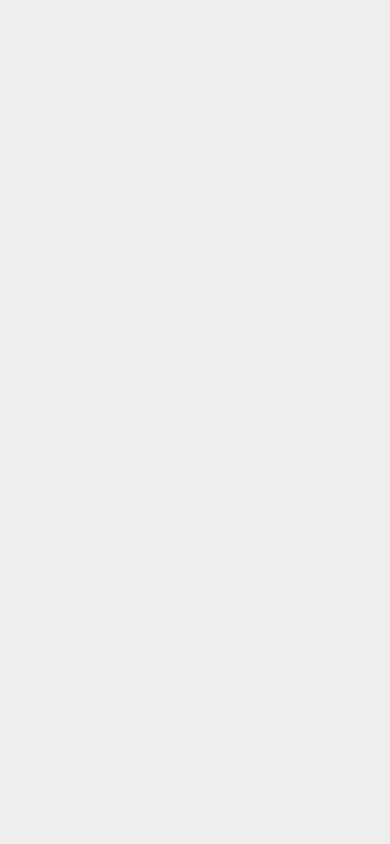
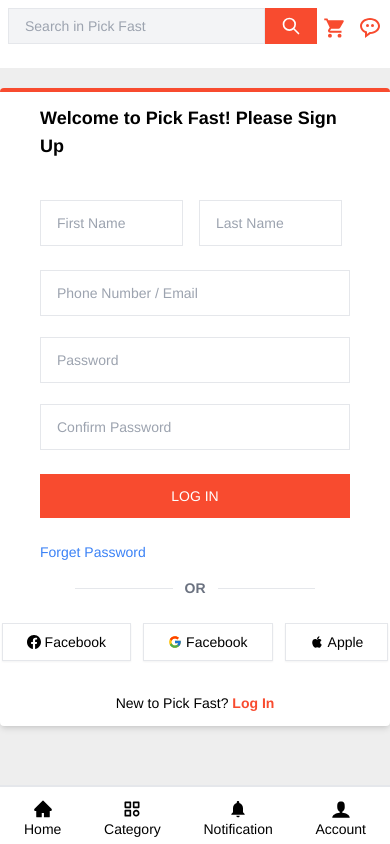
Before and after one commit to alhabib911/pick-fast, a React (Create React App) app: page /sign-up in a window 390 px wide. Before the commit this address had no page. Built offline with nearby package versions, Linux system fonts and the light colour scheme.

Commit message:
Authintication page done with responsive

```diff
--- a/src/App.js
+++ b/src/App.js
@@ -4,6 +4,8 @@
 import HomeTwo from './Components/HomePage/HomeTwo/HomeTwo';
 import TrackingOrder from './Components/Pages/TrackingOrder/TrackingOrder';
 import BecomeSeller from './Components/Pages/BecomeSeller/BecomeSeller';
+import SignUp from './Components/Pages/Authintication/SignUp';
+import Login from './Components/Pages/Authintication/Login';
 
 
 function App() {
@@ -15,6 +17,8 @@
         <Route path='/home-2' element={<HomeTwo/>}/>
         <Route path='/tracking-order' element={<TrackingOrder/>}/>
         <Route path='/become-seller' element={<BecomeSeller/>}/>
+        <Route path='/sign-up' element={<SignUp/>}/>
+        <Route path='/log-in' element={<Login/>}/>
       </Routes>
     </div>
   );
--- a/src/Components/Common/Navbar/Navbar.js
+++ b/src/Components/Common/Navbar/Navbar.js
@@ -24,8 +24,9 @@
                     <div className='w-1/2'>
                         <ul className='flex justify-end gap-6'>
                             <Notification />
-                            <li className='font-bold'>Sign Up/ Login</li>
-
+                            <Link to='/log-in'>
+                                <li className='font-bold'>Sign Up/ Login</li>
+                            </Link>
                         </ul>
                     </div>
                 </div>
--- /dev/null
+++ b/src/Components/Pages/Authintication/Login.js
@@ -0,0 +1,54 @@
+import React from 'react';
+import NavbarFooter from '../../Common/NavbarFooter/NavbarFooter';
+import Navbar from '../../Common/Navbar/Navbar';
+import Footer from '../../Common/Footer/Footer';
+import { Link } from 'react-router-dom';
+import { BsFacebook } from 'react-icons/bs';
+import { FcGoogle } from 'react-icons/fc';
+import { AiFillApple } from 'react-icons/ai';
+
+const Login = () => {
+    return (
+        <div>
+            <NavbarFooter />
+            <Navbar />
+            <div className=' flex justify-center'>
+                <div className='lg:w-2/6 md:w-3/4 w-full bg-white shadow-md border-t-4 border-[#F84B2F] rounded lg:py-8 md:py-6 py-3 my-5'>
+                    <h2 className='lg:text-xl text-lg mx-10 font-semibold'>Welcome to Pick Fast! Please Login</h2>
+                    <form className='mx-10 pt-10' action="">
+                        <input className='w-full py-3 outline-none border pl-4 text-sm' placeholder='Phone Number / Email' type="email" name="email" id="" /> <br /> <br />
+                        <input className='w-full py-3 outline-none border pl-4 text-sm' placeholder='Password' type="email" name="password" id="" /> <br /> <br /> <br />
+                        <input className='w-full cursor-pointer flex justify-center py-3 bg-[#F84B2F] text-sm text-white' type="submit" value="LOG IN" />
+                    </form>
+                    <div className='mx-10 pt-6 text-blue-500 text-sm'>
+                        <Link to='/'>Forget Password</Link>
+                    </div>
+                    <div className='flex items-center justify-center gap-3 pt-4'>
+                        <div className='w-1/4'><hr /></div>
+                        <div className='font-semibold text-gray-500'>OR</div>
+                        <div className='w-1/4'><hr /></div>
+                    </div>
+                    <div className='flex items-center justify-center gap-3 mx-5 pt-6'>
+                        <button className='flex items-center gap-1 lg:text-lg md:text-base text-sm border border-gray-200 px-6 py-2 bg-white shadow-sm'><div><BsFacebook /></div>
+                            <div>Facebook</div></button>
+                        <button className='flex items-center gap-1 lg:text-lg md:text-base text-sm border border-gray-200 px-6 py-2 bg-white shadow-sm'>
+                            <div><FcGoogle /></div>
+                            <div>Facebook</div>
+                        </button>
+                        <button className='flex items-center gap-1 lg:text-lg md:text-base text-sm border border-gray-200 px-6 py-2 bg-white shadow-sm'>
+                            <div><AiFillApple /></div>
+                            <div>Apple</div>
+                        </button>
+                    </div>
+
+                    <div className='flex justify-center pt-8'>
+                        <h3>New to Pick Fast? <Link className='text-[#F84B2F] font-semibold' to='/sign-up'>Sign Up</Link></h3>
+                    </div>
+                </div>
+            </div>
+            <Footer />
+        </div>
+    );
+};
+
+export default Login;
--- /dev/null
+++ b/src/Components/Pages/Authintication/SignUp.js
@@ -0,0 +1,60 @@
+import React from 'react';
+import NavbarFooter from '../../Common/NavbarFooter/NavbarFooter';
+import Navbar from '../../Common/Navbar/Navbar';
+import Footer from '../../Common/Footer/Footer';
+import { Link } from 'react-router-dom';
+import { FcGoogle } from 'react-icons/fc';
+import { AiFillApple } from 'react-icons/ai';
+import { BsFacebook } from 'react-icons/bs';
+
+const SignUp = () => {
+    return (
+        <div>
+            <NavbarFooter/>
+            <Navbar/>
+            <div className=' flex justify-center'>
+                    <div className='lg:w-2/6 md:w-3/4 w-full bg-white shadow-md border-t-4 border-[#F84B2F] rounded lg:py-8 md:py-6 py-3 my-5'>
+                        <h2 className='lg:text-xl text-lg mx-10 font-semibold'>Welcome to Pick Fast! Please Sign Up</h2>
+                        <form className='mx-10 pt-10' action="">
+                            <div className='flex gap-2 pb-6'>
+                            <input className='w-1/2 py-3 outline-none border pl-4 text-sm' placeholder='First Name' type="text" name="email" id="" /> <br /> <br />
+                            <input className='w-1/2 py-3 outline-none border pl-4 text-sm' placeholder='Last Name' type="text" name="email" id="" /> <br /> <br />
+                            </div>
+                            <input className='w-full py-3 outline-none border pl-4 text-sm' placeholder='Phone Number / Email' type="email" name="email" id="" /> <br /> <br />
+                            <input className='w-full py-3 outline-none border pl-4 text-sm' placeholder='Password' type="password" name="password" id="" /> <br /> <br />
+                            <input className='w-full py-3 outline-none border pl-4 text-sm' placeholder='Confirm Password' type="password" name="password" id="" />
+                            <br />
+                            <input className='w-full cursor-pointer flex justify-center py-3 mt-6 bg-[#F84B2F] text-sm text-white' type="submit" value="LOG IN" />
+                        </form>
+                        <div className='mx-10 pt-6 text-blue-500 text-sm'>
+                            <Link to='/'>Forget Password</Link>
+                        </div>
+                        <div className='flex items-center justify-center gap-3 pt-4'>
+                            <div className='w-1/4'><hr /></div>
+                            <div className='font-semibold text-gray-500'>OR</div>
+                            <div className='w-1/4'><hr /></div>
+                        </div>
+                        <div className='flex items-center justify-center gap-3 mx-5 pt-6'>
+                            <button className='flex items-center gap-1 lg:text-lg md:text-base text-sm border border-gray-200 px-6 py-2 bg-white shadow-sm'><div><BsFacebook /></div>
+                                <div>Facebook</div></button>
+                            <button className='flex items-center gap-1 lg:text-lg md:text-base text-sm border border-gray-200 px-6 py-2 bg-white shadow-sm'>
+                                <div><FcGoogle /></div>
+                                <div>Facebook</div>
+                            </button>
+                            <button className='flex items-center gap-1 lg:text-lg md:text-base text-sm border border-gray-200 px-6 py-2 bg-white shadow-sm'>
+                                <div><AiFillApple /></div>
+                                <div>Apple</div>
+                            </button>
+                        </div>
+
+                        <div className='flex justify-center pt-8'>
+                            <h3>New to Pick Fast? <Link className='text-[#F84B2F] font-semibold' to='/log-in'>Log In</Link></h3>
+                        </div>
+                    </div>
+                </div>
+            <Footer/>
+        </div>
+    );
+};
+
+export default SignUp;
```
